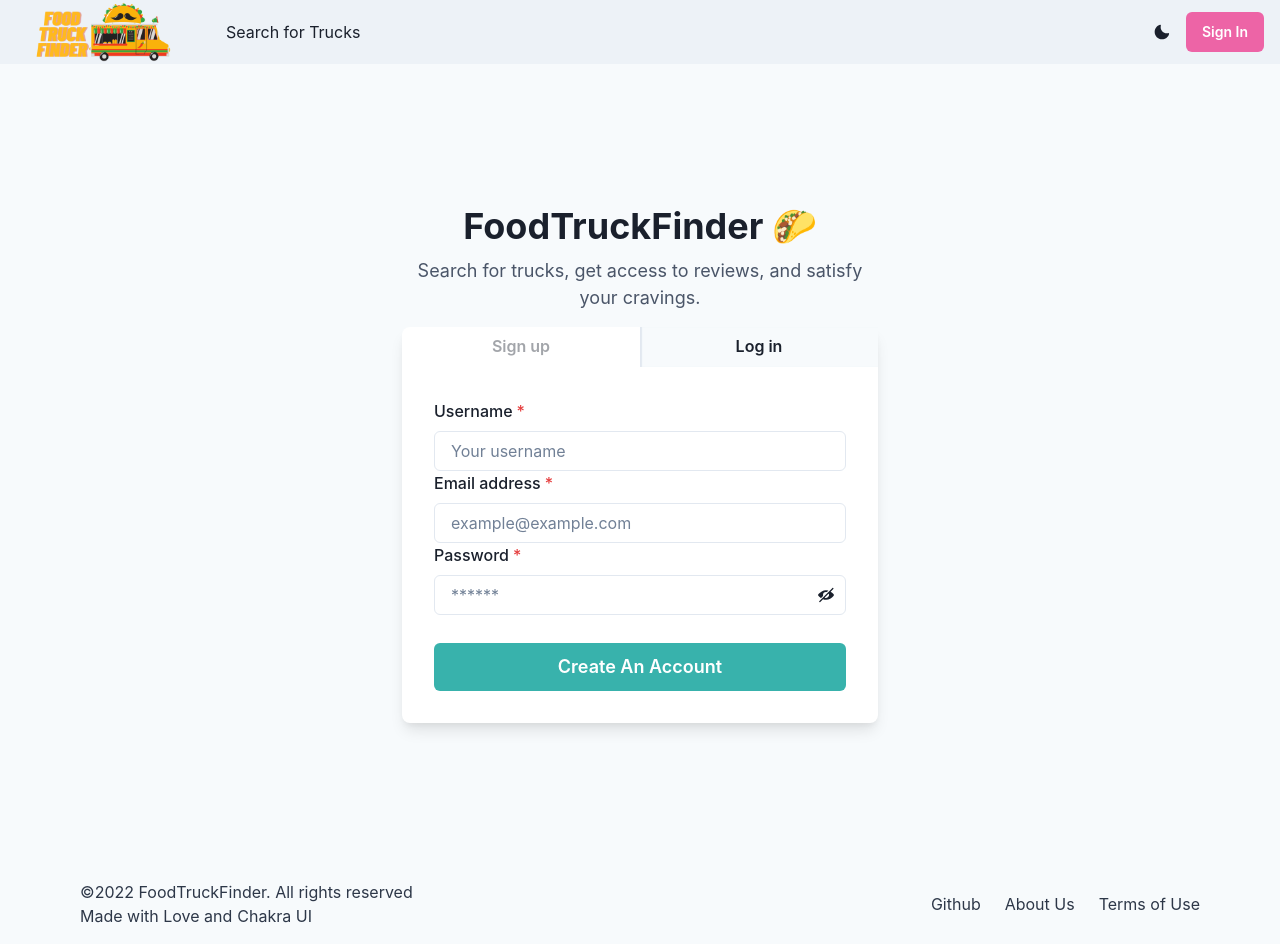
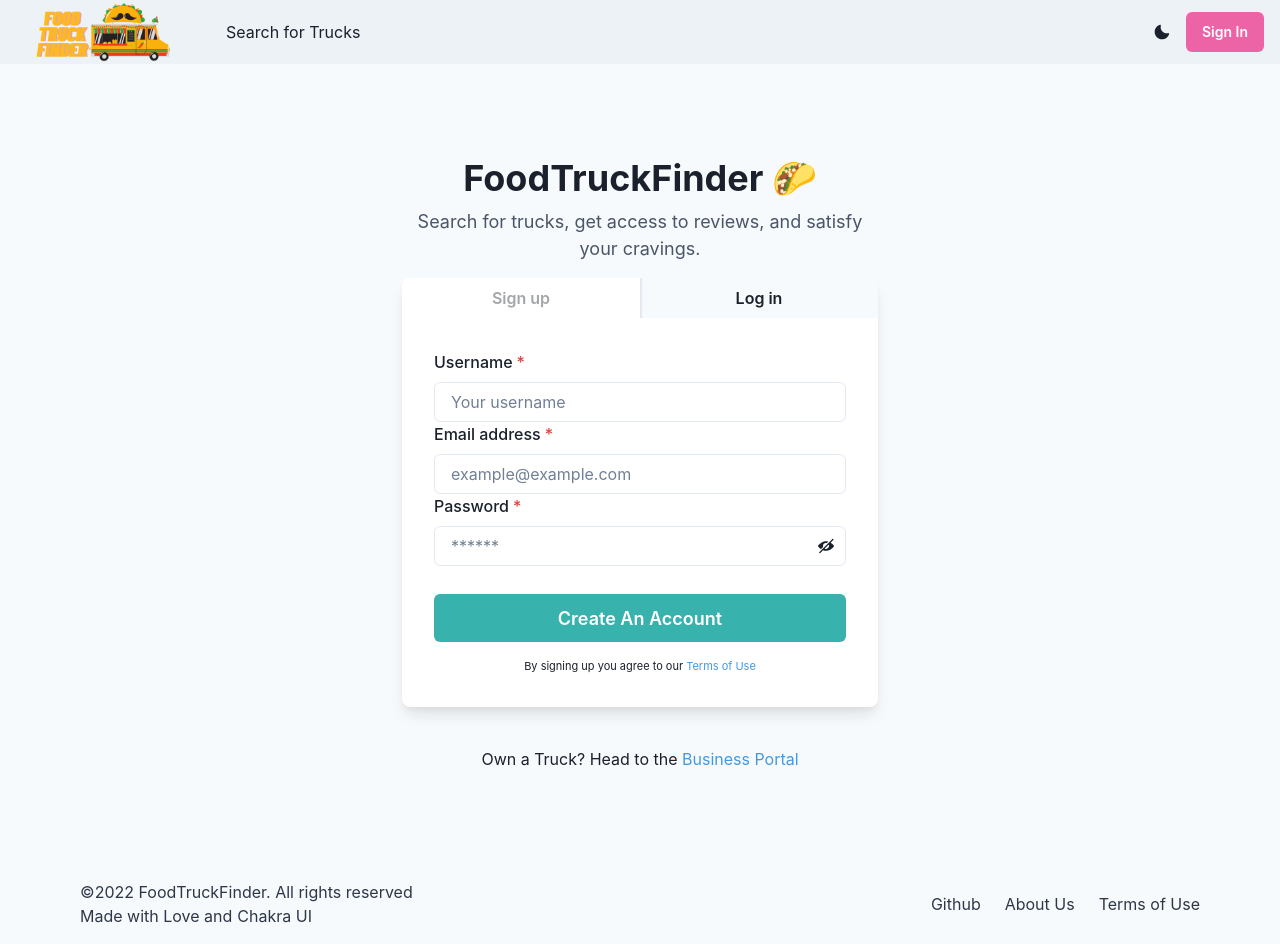
Before and after one commit to JFlo1981/FoodTruckFinder, a React (Create React App) app in the folder client/: page /portal in a window 1280 px wide. Built offline with nearby package versions, Linux system fonts and the light colour scheme.

Commit message:
Adds styling to User portal

```diff
--- a/client/src/components/Header/index.js
+++ b/client/src/components/Header/index.js
@@ -147,7 +147,7 @@
               >
                 {"Search for Trucks"}
               </Link>
-              {Auth.loggedIn() ? <>{userLinks}</> : <></>}
+              {Auth.loggedIn() ? <>{userLinks}</> : null}
             </Stack>
           </Box>
         ) : null}
--- a/client/src/components/Login/index.js
+++ b/client/src/components/Login/index.js
@@ -3,13 +3,14 @@
 import { USER_LOGIN } from "../../utils/mutations";
 import Auth from "../../utils/auth";
 import {
+  Button,
+  Checkbox,
   FormControl,
   FormLabel,
   Input,
-  Checkbox,
+  Link,
   Stack,
-  Link,
-  Button,
+  Text,
 } from "@chakra-ui/react";
 
 const Login = () => {
@@ -91,14 +92,17 @@
             bg={"teal.400"}
             color={"white"}
             _hover={{
-              bg: "blue.500",
+              bg: "teal.500",
             }}
           >
             Login
           </Button>
         </Stack>
-        {error && <div>Login failed</div>}
       </form>
+      <Text align={"center"} fontSize={"11px"}>
+        Welcome Back! 🎉
+      </Text>
+      {error && <div>Login failed</div>}
     </Stack>
   );
 };
--- a/client/src/components/Signup/index.js
+++ b/client/src/components/Signup/index.js
@@ -3,13 +3,15 @@
 import { CREATE_USER } from "../../utils/mutations";
 import Auth from "../../utils/auth";
 import {
+  Button,
   FormControl,
   FormLabel,
   Input,
   InputGroup,
   InputRightElement,
+  Link,
   Stack,
-  Button,
+  Text,
 } from "@chakra-ui/react";
 import { ViewIcon, ViewOffIcon } from "@chakra-ui/icons";
 
@@ -117,13 +119,19 @@
               bg={"teal.400"}
               color={"white"}
               _hover={{
-                bg: "blue.500",
+                bg: "teal.500",
               }}
             >
               Create An Account
             </Button>
           </Stack>
         </form>
+        <Text align={"center"} fontSize={"11px"}>
+          By signing up you agree to our{" "}
+          <Link color={"blue.400"} href="/terms">
+            Terms of Use
+          </Link>
+        </Text>
         {error && <div>Sign up failed</div>}
       </Stack>
     </div>
--- a/client/src/pages/Portal.js
+++ b/client/src/pages/Portal.js
@@ -1,12 +1,13 @@
 import React from "react";
 import {
+  Box,
+  Button,
   Flex,
-  Button,
+  Heading,
+  Link,
   Stack,
-  Heading,
   Text,
   useColorModeValue,
-  Box,
   useDisclosure,
 } from "@chakra-ui/react";
 import Signup from "../components/Signup";
@@ -22,7 +23,7 @@
         borderRadius="0px"
         variant="ghost"
         className="loginToggle"
-        isDisabled={"true"}
+        isDisabled={true}
       >
         Sign up
       </Button>
@@ -30,7 +31,7 @@
         borderRadius="0px"
         variant="ghost"
         className="loginToggle"
-        bg={useColorModeValue("#f7fafc", "gray.600")}
+        bg={useColorModeValue("#f7fafc", "gray.800")}
         _hover={{ bg: "#E2E8F0" }}
         boxShadow={"inset 2px 0px 1px #E2E8F0"}
         onClick={isOpen ? onClose : onOpen}
@@ -46,7 +47,7 @@
         borderRadius="0px"
         variant="ghost"
         className="loginToggle"
-        bg={useColorModeValue("#f7fafc", "gray.600")}
+        bg={useColorModeValue("#f7fafc", "gray.800")}
         _hover={{ bg: "#E2E8F0" }}
         boxShadow={"inset -2px 0px 1px #E2E8F0"}
         onClick={isOpen ? onClose : onOpen}
@@ -57,7 +58,7 @@
         borderRadius="0px"
         variant="ghost"
         className="loginToggle"
-        isDisabled={"true"}
+        isDisabled={true}
       >
         Log in
       </Button>
@@ -88,15 +89,16 @@
             {isOpen ? loginActive : signupActive}
             <Box p={8}>{isOpen ? <Login /> : <Signup />}</Box>
           </Box>
-          {/* Login Link */}
-          {/* <Stack pt={6}>
+
+          {/* Login Link for Owners */}
+          <Stack pt={6}>
             <Text align={"center"}>
-              Already a user?{" "}
-              <Link color={"blue.400"} href="/login">
-                Login
+              Own a Truck? Head to the{" "}
+              <Link color={"blue.400"} href="/portal/owner">
+                Business Portal
               </Link>
             </Text>
-          </Stack> */}
+          </Stack>
         </Stack>
       </Flex>
     </div>
```
